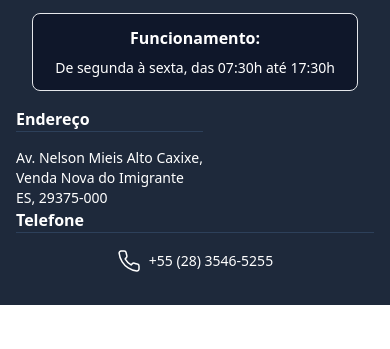
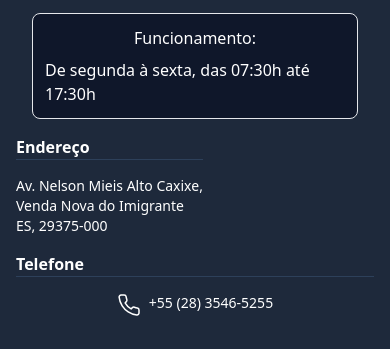
Before and after one commit to Giliarney/embalagens, a plain HTML site: page index.html in a window 390 px wide. Shown: the part 3563-3912 px from the top of the page. Before the commit the page ends 3868 px from the top, so only its background shows below. Drawn offline with Linux system fonts and the light colour scheme.

Commit message:
Update index.html

```diff
--- a/index.html
+++ b/index.html
@@ -296,14 +296,14 @@
 
                     <div  class="text-white flex flex-col items-center justify-center border
                      bg-slate-900 p-3 md:w-full rounded-lg md:flex-col gap-2">
-                        <h2 class="text-base font-bold md:font-normal ">Funcionamento:</h2>
-                        <p class="text-sm md:text-base lg:text-lg md:font-bold">De segunda à sexta, das
+                        <h2 class="font-normal ">Funcionamento:</h2>
+                        <p class="text-base lg:text-lg md:font-bold">De segunda à sexta, das
                             07:30h até 17:30h</p>
                     </div>
                 </div>
             </div>
 
-            <div class="flex flex-col sm:flex-row h-fit w-full text-white justify-evenly md:justify-normal md:p-4 lg:p-2 md:gap-8">
+            <div class="flex flex-col gap-4 sm:flex-row h-fit w-full text-white justify-evenly md:justify-normal md:p-4 lg:p-2 md:gap-8">
                 <div class="flex h-full">
 
                     <div class="hidden p-4 md:flex items-center justify-center">
@@ -328,7 +328,7 @@
                 <div class="text-white flex flex-col gap-4 h-full">
                     <h2 class="text-base font-bold md:text-lg border-b  border-[#2d405a]">Telefone</h2>
                     <p class="text-sm md:text-base flex items-center justify-center gap-2">
-                        <a href="tel:02835465255" class="text-sm md:text-base flex items-center justify-center gap-2">
+                        <a href="tel:02835465255" class="text-sm md:text-base flex sm:items-center justify-center gap-2">
                             <img src="./assets/phone.svg" alt="">
                             +55 (28) 3546-5255
                         </a>
```
